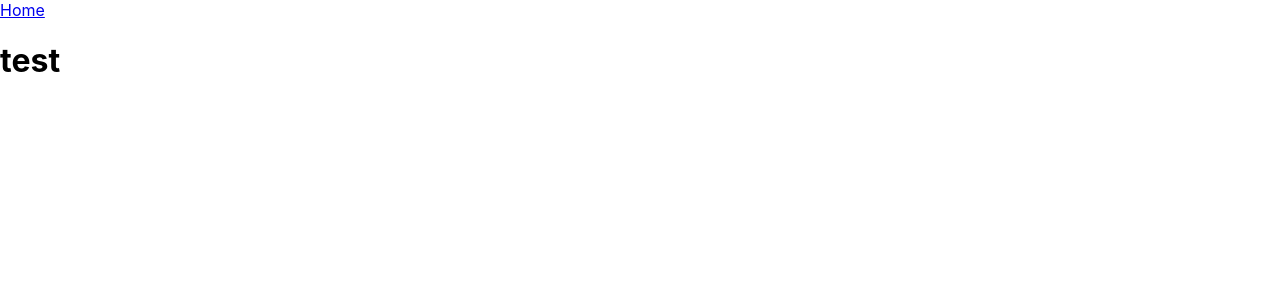
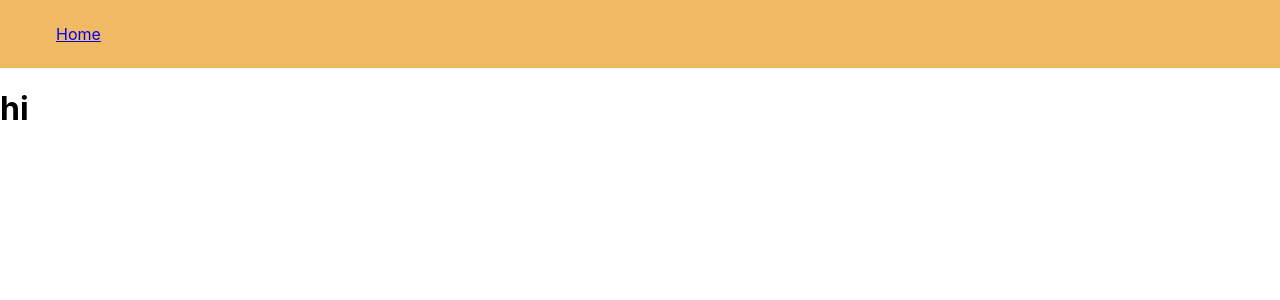
Before and after one commit to aserlite/Ecoal_2023_Team6, a React (Create React App) app in the folder client/: page / in a window 1280 px wide. Shown: the top 300 px of the page. Built offline with nearby package versions, Linux system fonts and the light colour scheme.

Commit message:
menuarticles

```diff
--- a/client/package.json
+++ b/client/package.json
@@ -6,7 +6,9 @@
     "@testing-library/jest-dom": "^5.16.5",
     "@testing-library/react": "^13.4.0",
     "@testing-library/user-event": "^13.5.0",
+    "axios": "^1.3.4",
     "react": "^18.2.0",
+    "react-burger-menu": "^3.0.9",
     "react-dom": "^18.2.0",
     "react-router-dom": "^6.8.2",
     "react-scripts": "5.0.1",
--- a/client/src/App.css
+++ b/client/src/App.css
@@ -1,38 +1,17 @@
-.App {
-  text-align: center;
+:root{
+  --darkpurple: #5f346e;
+  --yellow: #f0ba65;
+  --lightpurple: #b470b8;
+  --beige: #e3d9b7;
+  --pink: #d9b69b;
+
 }
 
-.App-logo {
-  height: 40vmin;
-  pointer-events: none;
+nav{
+  background-color: var(--yellow);
+  padding: 1.5rem;
 }
 
-@media (prefers-reduced-motion: no-preference) {
-  .App-logo {
-    animation: App-logo-spin infinite 20s linear;
-  }
+.home{
+  padding: 2rem;
 }
-
-.App-header {
-  background-color: #282c34;
-  min-height: 100vh;
-  display: flex;
-  flex-direction: column;
-  align-items: center;
-  justify-content: center;
-  font-size: calc(10px + 2vmin);
-  color: white;
-}
-
-.App-link {
-  color: #61dafb;
-}
-
-@keyframes App-logo-spin {
-  from {
-    transform: rotate(0deg);
-  }
-  to {
-    transform: rotate(360deg);
-  }
-}
--- a/client/src/App.js
+++ b/client/src/App.js
@@ -1,17 +1,28 @@
 import { Route, Link, Routes } from "react-router-dom"
 import './App.css';
-import Home from "./Home/Home"
+import Home from "./Home/Home";
+import Articles from "./Articles/Articles";
+import Slidebar from "./Slidebar/Slidebar";
 
 
 function App() {
+
   return (
     <>
+      <Slidebar/>
+
+
       <nav>
-        <Link to="/home">Home</Link>
+        <Link to="/" className='home'>Home</Link>
       </nav>
 
+
+
       <Routes>
-        <Route exact={true} path="" element={<Home/>} />
+        <Route exact={true} path="/" element={<Home/>} />
+
+        <Route exact={true} path="/articles" element={<Articles />} />
+
         <Route path="*" element={() => <p>Page Not Found</p>} />
       </Routes>
     </>
--- /dev/null
+++ b/client/src/Articles/Articles.js
@@ -0,0 +1,32 @@
+import './Articles.css'
+import { useState, useEffect } from "react";
+import axios from "axios";
+
+
+function Articles() {
+
+
+    const [article, setArticle] = useState([])
+
+
+    async function getArticles() {
+        const article = (await axios.post('http://localhost:8000/api/allarticle')).data
+        setArticle(article)
+        console.log(article)
+    }
+
+    useEffect(() => {
+        getArticles()
+    }, []);
+
+
+
+    return (
+        <>
+            <h1>ok</h1>
+            {article.map(a => <li > {a.title} <br/> {a.content} </li >)}
+        </>
+    );
+}
+
+export default Articles;
--- a/client/src/Home/Home.js
+++ b/client/src/Home/Home.js
@@ -1,9 +1,15 @@
 import "./Home.css"
 
+
 function Home() {
+
     return (
-        <h1>test</h1>
+        <>
+            <h1> hi </h1>
+
+        </>
     );
 }
 
+
 export default Home;
--- /dev/null
+++ b/client/src/Slidebar/Slidebar.js
@@ -0,0 +1,19 @@
+import './Slidebar.css'
+import { slide as Menu } from 'react-burger-menu'
+import { Link } from "react-router-dom"
+
+
+function Slidebar() {
+
+    return (
+        <>
+            <Menu>
+                <a id="home" className="menu-item" href="/">Home</a>
+                <Link to="/articles"><a id="about" className="menu-item" href="/articles">Articles</a></Link>
+                <a id="contact" className="menu-item" href="/contact">Contact</a>
+            </Menu>
+        </>
+    );
+}
+
+export default Slidebar
```
Also changed, not shown: client/src/Articles/Articles.css (added), client/src/Slidebar/Slidebar.css (added), 1 other file (tests, documents, lock files or other folders).
